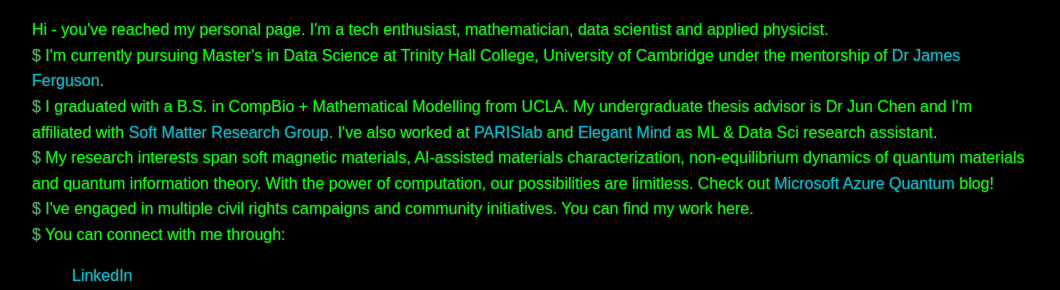
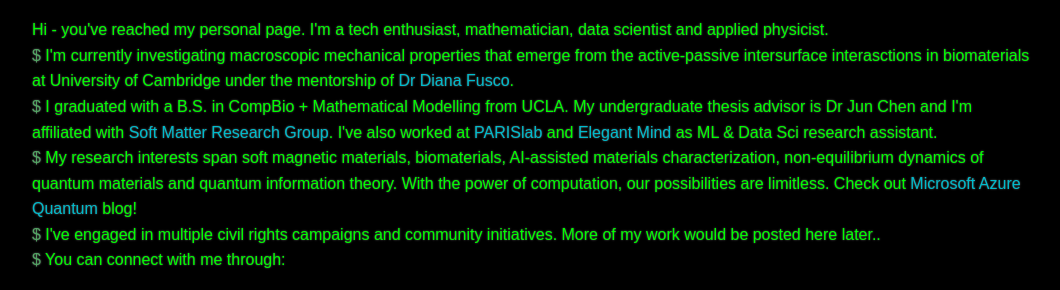
Before and after one commit to quantumcalculus/okikurilov, a plain HTML site: page index.html in a window 1280 px wide. Shown: the part 423-713 px from the top of the page, without its empty margins (108-1168 px from the left). Drawn offline with nearby package versions, Linux system fonts and the light colour scheme.

Commit message:
Update index.html

```diff
--- a/index.html
+++ b/index.html
@@ -22,13 +22,13 @@
         <div class="terminal">
           <span> Hi - you've reached my personal page. I'm a tech enthusiast, mathematician, data scientist and applied physicist.</span>
           <br>
-          <span class="dollar"> I'm currently pursuing Master's in Data Science at Trinity Hall College, University of Cambridge under the mentorship of <a href="https://www.maths.cam.ac.uk/person/jf334" target="_blank">Dr James Ferguson</a>.</span>
+          <span class="dollar"> I'm currently investigating macroscopic mechanical properties that emerge from the active-passive intersurface interasctions in biomaterials at University of Cambridge under the mentorship of <a href="https://dianafusco.wixsite.com/fuscolab" target="_blank">Dr Diana Fusco</a>.</span>
           <br>
           <span class="dollar"> I graduated with a B.S. in CompBio + Mathematical Modelling from UCLA. My undergraduate thesis advisor is Dr Jun Chen and I'm affiliated with <a href="https://www.junchenlab.com" target="_blank">Soft Matter Research Group</a>. I've also worked at <a href="https://www.lab-paris.com" target="_blank">PARISlab</a> and <a href="https://www.elegantmind.org" target="_blank">Elegant Mind</a> as ML & Data Sci research assistant.</span>
           <br>
-          <span class="dollar"> My research interests span soft magnetic materials, AI-assisted materials characterization, non-equilibrium dynamics of quantum materials and quantum information theory. With the power of computation, our possibilities are limitless. Check out <a href="https://cloudblogs.microsoft.com/quantum/2023/08/09/accelerating-materials-discovery-with-ai-and-azure-quantum-elements/" target="_blank">Microsoft Azure Quantum</a> blog! </span>
+          <span class="dollar"> My research interests span soft magnetic materials, biomaterials, AI-assisted materials characterization, non-equilibrium dynamics of quantum materials and quantum information theory. With the power of computation, our possibilities are limitless. Check out <a href="https://cloudblogs.microsoft.com/quantum/2023/08/09/accelerating-materials-discovery-with-ai-and-azure-quantum-elements/" target="_blank">Microsoft Azure Quantum</a> blog! </span>
           <br>
-           <span class="dollar"> I've engaged in multiple civil rights campaigns and community initiatives. You can find my work here.</span>
+           <span class="dollar"> I've engaged in multiple civil rights campaigns and community initiatives. More of my work would be posted here later..</span>
           <br>
           <span class="dollar"> You can connect with me through:</span>
           <br>
```
